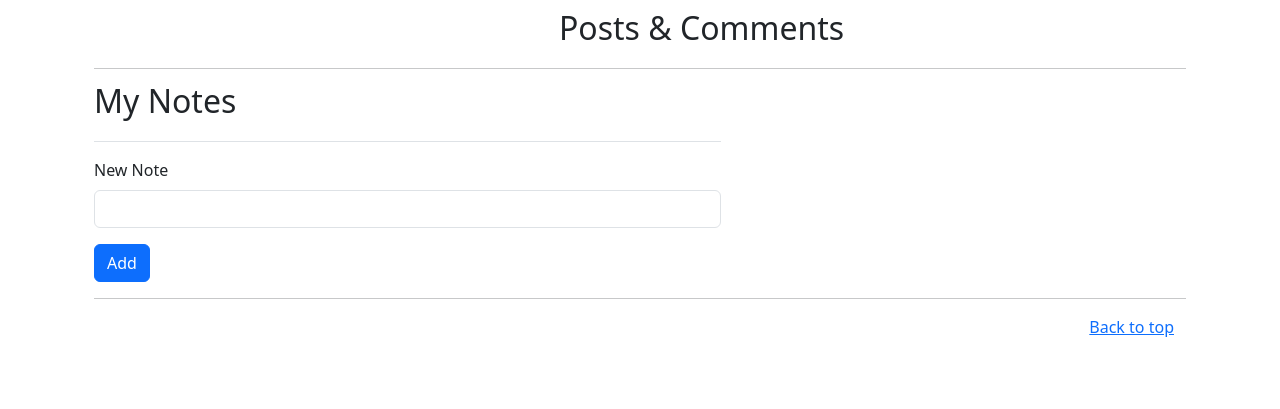
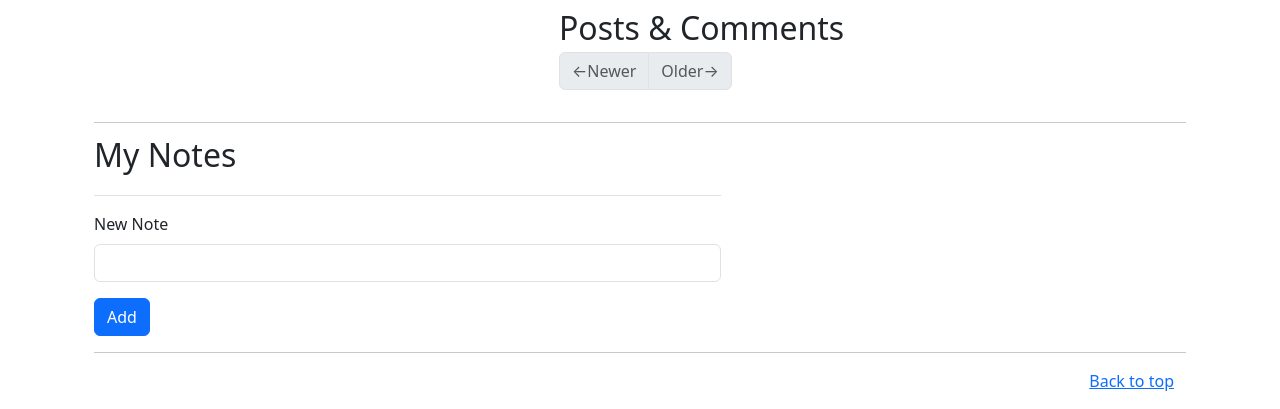
Before and after one commit to RalIlieva/flask-portfo-web-app, a Flask app: a page that uses website/templates/views/profile.html in a window 1280 px wide. Shown: the part 649-1058 px from the top of the page. Before the commit the page ends 986 px from the top, so only its background shows below. Run offline with Flask 3, Linux system fonts and the light colour scheme; the visitor is signed in with stand-in values (Sample User, id 1); data comes from the database, SQL or seed files in the repository; data that the repository does not hold is empty; some libraries are stand-ins or nearby versions.

Commit message:
Pagination nav unified as in messages - changed in profile and blogspost

```diff
--- a/website/templates/views/post.html
+++ b/website/templates/views/post.html
@@ -76,8 +76,6 @@
                 {% endfor %}
             </ul>
         </div>
-
-
       </div>
     </div>
   </div>
--- a/website/templates/views/profile.html
+++ b/website/templates/views/profile.html
@@ -100,13 +100,21 @@
                 {% for comment in comments %}
                         {% include '_comments.html'  %}
                 {% endfor %}
-        {% if prev_url %}
-            <a href="{{ prev_url }}" class="btn btn-secondary">Newer</a>
-        {% endif %}
-        {% if next_url %}
-            <a href="{{ next_url }}" class="btn btn-secondary">Older</a>
-        {% endif %}
-
+        <!--Pagination-->
+            <nav aria-label="Post navigation">
+                <ul class="pagination">
+                    <li class="page-item{% if not prev_url %} disabled{% endif %}">
+                        <a class="page-link" href="{{ prev_url }}">
+                        <span aria-hidden="true">&larr;</span>Newer
+                        </a>
+                    </li>
+                    <li class="page-item{% if not next_url %} disabled{% endif %}">
+                        <a class="page-link" href="{{ next_url }}">
+                        Older<span aria-hidden="true">&rarr;</span>
+                        </a>
+                    </li>
+                </ul>
+            </nav>
         </div>
         <div class="col-md-5 order-md-1">
             <!-- Content for the second column -->
```
Also changed, not shown: website/templates/views/blog.html (+14 -7 lines). Lines whose indentation alone changed are shown as unchanged.
